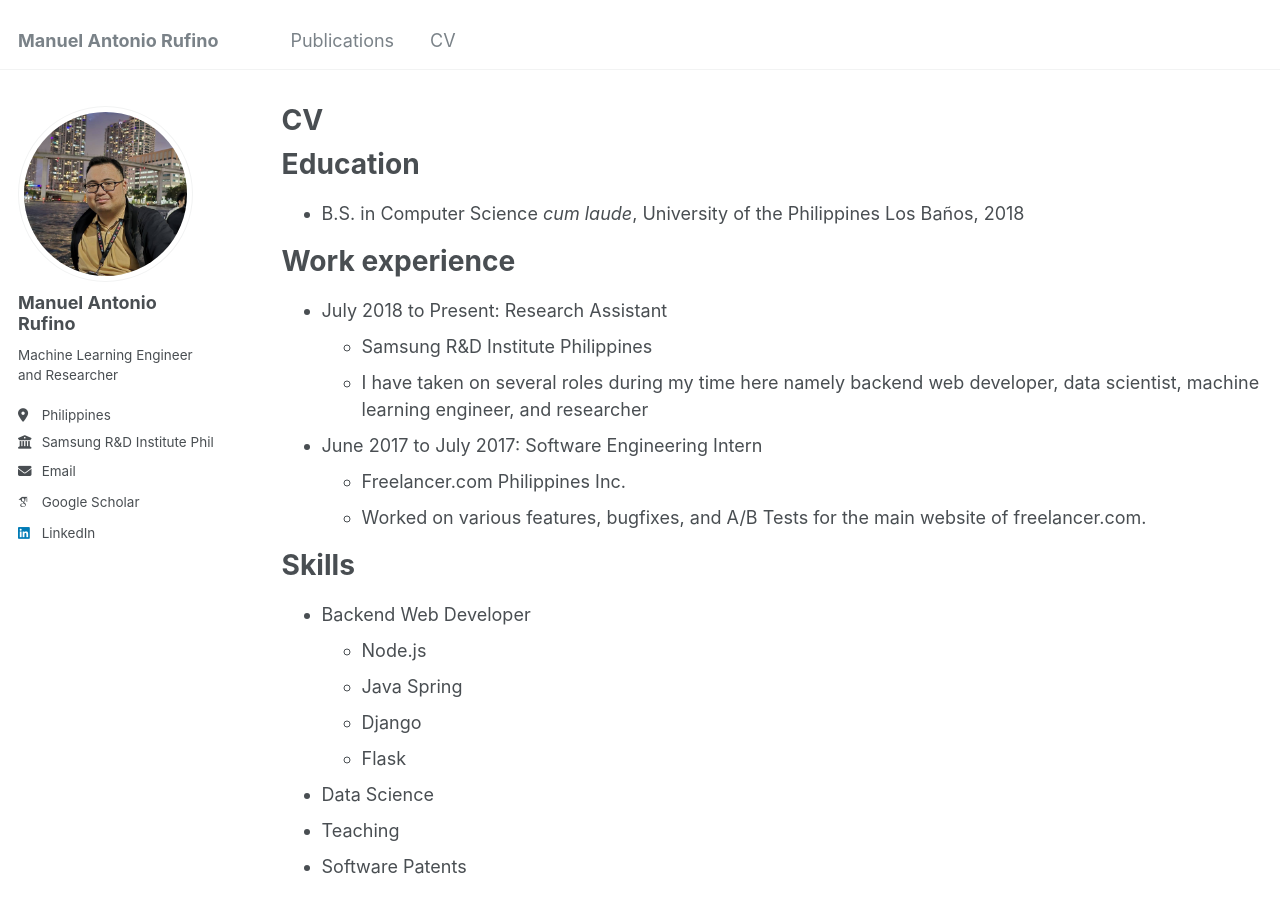
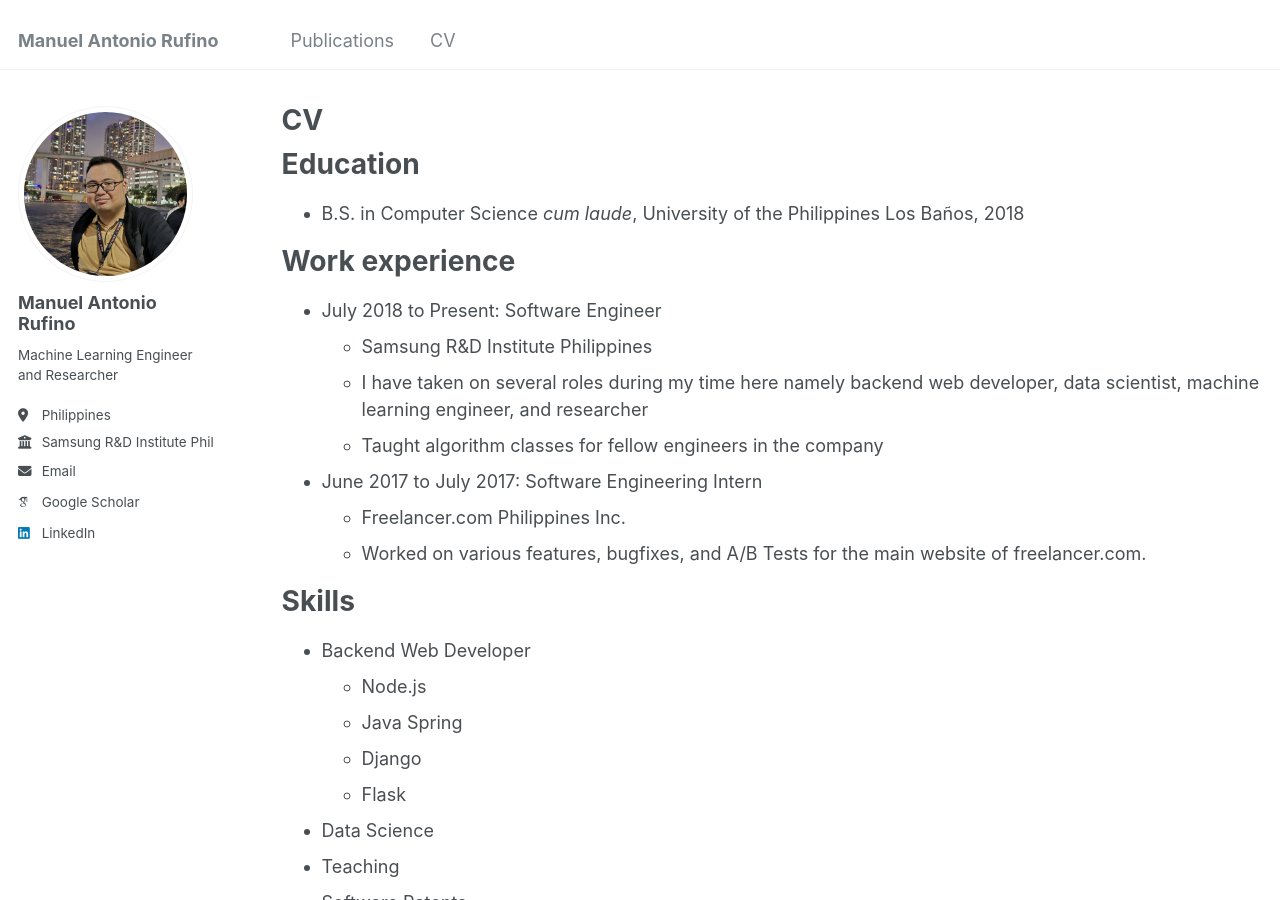
Before and after one commit to antonrufino/antonrufino.github.io, a Jekyll site: the page built from _pages/cv.md, in a window 1280 px wide and 900 px high. Built offline with Jekyll 4.4.1, drawn with Linux system fonts in a browser that asks for light colours; some web fonts are replaced.

Commit message:
Update CV

```diff
--- a/_pages/cv.md
+++ b/_pages/cv.md
@@ -15,9 +15,10 @@ Education
 
 Work experience
 ======
-* July 2018 to Present: Research Assistant
+* July 2018 to Present: Software Engineer
   * Samsung R&D Institute Philippines
   * I have taken on several roles during my time here namely backend web developer, data scientist, machine learning engineer, and researcher
+  * Taught algorithm classes for fellow engineers in the company
 
 * June 2017 to July 2017: Software Engineering Intern
   * Freelancer.com Philippines Inc.
```
